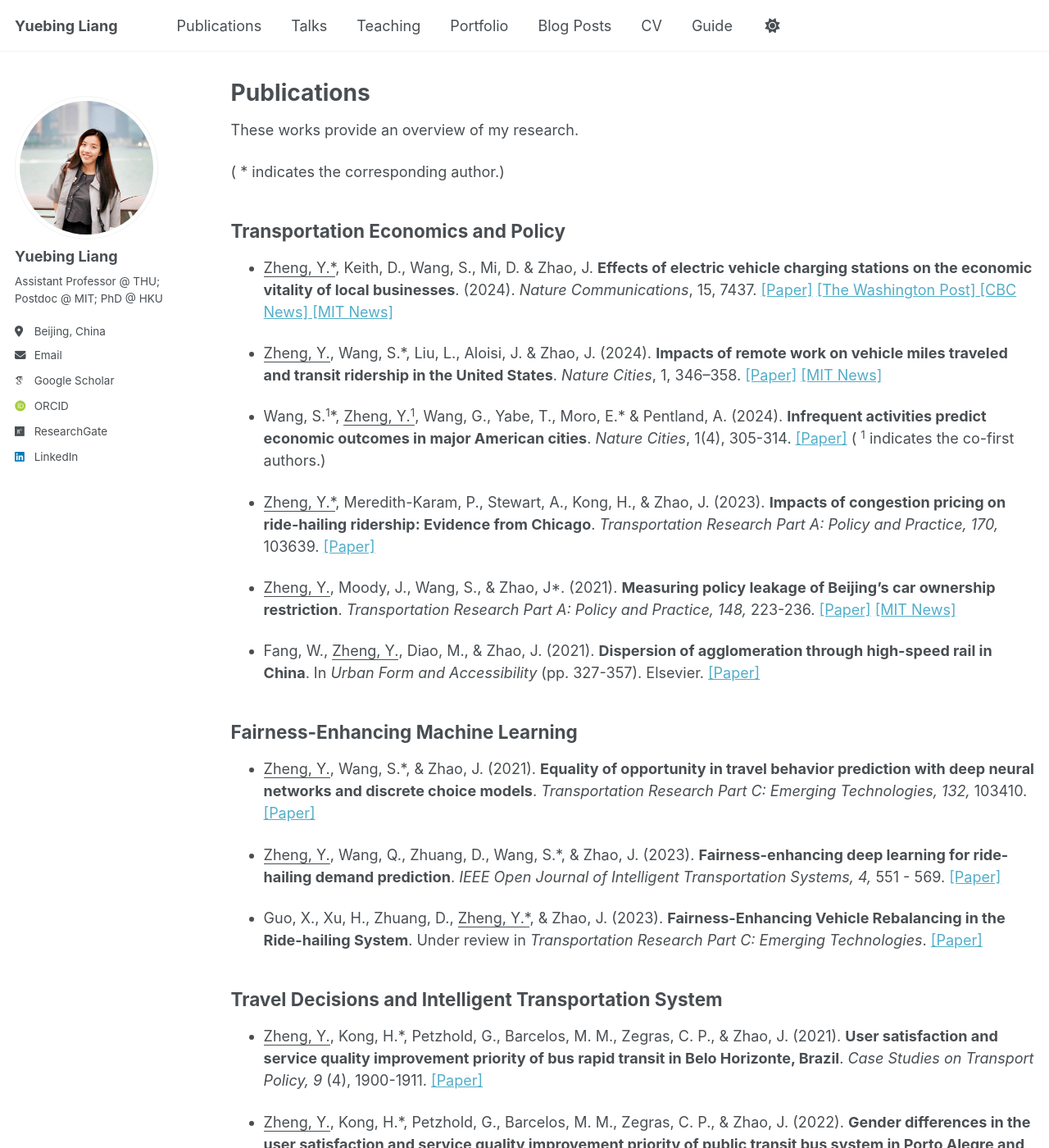
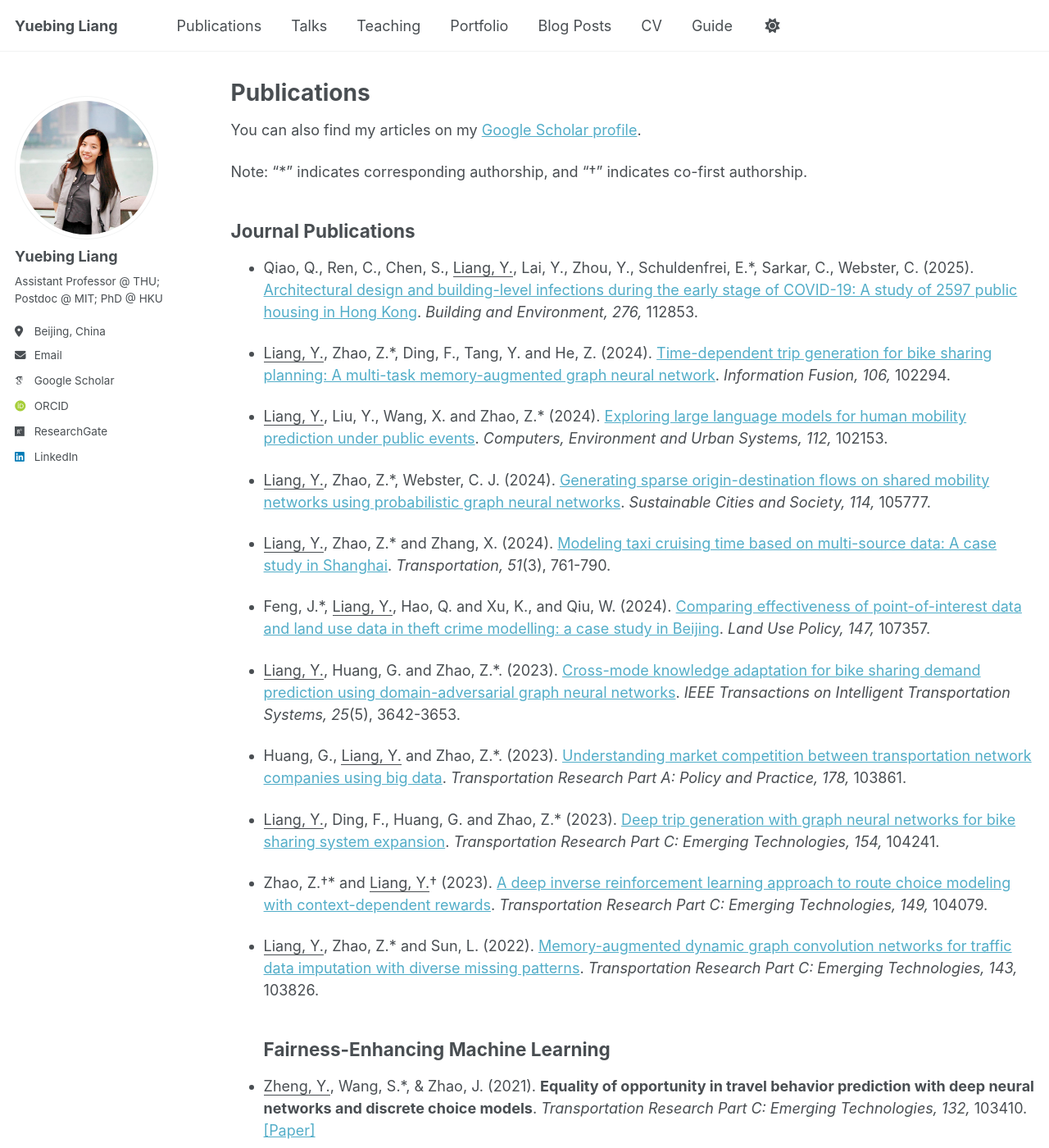
Before and after one commit to yuebingliang/yuebingliang.github.io, a Jekyll site: the page built from _pages/publications.md, in a window 1280 px wide and 1400 px high. Shown: the whole window at 82% size. Built offline with Jekyll 4.4.1, drawn with Linux system fonts in a browser that asks for light colours; some web fonts are replaced.

Commit message:
Update publications.md

```diff
--- a/_pages/publications.md
+++ b/_pages/publications.md
@@ -4,25 +4,32 @@ title: "Publications"
 permalink: /publications/
 author_profile: true
 ---
-These works provide an overview of my research.
+You can also find my articles on my [Google Scholar profile](https://scholar.google.com/citations?user=qIWf7ZgAAAAJ&hl=zh-CN&oi=sra).
 
-( * indicates the corresponding author.)
+Note: “*” indicates corresponding authorship, and “†” indicates co-first authorship.
 
-## Transportation Economics and Policy
-* <u>Zheng, Y.*</u>, Keith, D., Wang, S., Mi, D. & Zhao, J.  **Effects of electric vehicle charging stations on the economic vitality of local businesses**. (2024). <i> Nature Communications</i>, 15, 7437. <a href="https://www.nature.com/articles/s41467-024-51554-9"> [Paper]</a> <a href="https://www.washingtonpost.com/climate-solutions/2024/10/14/ev-charging-station-business-boost/"> [The Washington Post]</a><a href="https://www.cbc.ca/news/science/what-on-earth-ev-chargers-1.7354629"> [CBC News]</a><a href="https://news.mit.edu/2024/study-ev-charging-stations-boost-nearby-business-spending-0904"> [MIT News]</a>
+## Journal Publications
+* Qiao, Q., Ren, C., Chen, S., <u>Liang, Y.</u>, Lai, Y., Zhou, Y., Schuldenfrei, E.*, Sarkar, C., Webster, C. (2025). [Architectural design and building-level infections during the early stage of COVID-19: A study of 2597 public housing in Hong Kong](https://doi.org/10.1016/j.buildenv.2025.112853). <i>Building and Environment, 276, </i>112853.
 
-* <u>Zheng, Y.</u>, Wang, S.*, Liu, L., Aloisi, J. & Zhao, J. (2024). **Impacts of remote work on vehicle miles traveled and transit ridership in the United States**. <i> Nature Cities</i>, 1, 346–358. <a href="https://doi.org/10.1038/s44284-024-00057-1"> [Paper]</a> <a href="https://news.mit.edu/2024/has-remote-work-changed-how-people-travel-0409"> [MIT News]</a>
+* <u>Liang, Y.</u>, Zhao, Z.*, Ding, F., Tang, Y. and He, Z. (2024). [Time-dependent trip generation for bike sharing planning: A multi-task memory-augmented graph neural network](https://doi.org/10.1016/j.inffus.2024.102294). <i>Information Fusion, 106, </i>102294.
 
-* Wang, S.<sup>1</sup><span>&#42;</span>, <u>Zheng, Y.<sup>1</sup></u>, Wang, G., Yabe, T., Moro, E.<span>&#42;</span> & Pentland, A. (2024). **Infrequent activities predict economic outcomes in major American cities**. <i> Nature Cities</i>, 1(4), 305-314. <a href="https://doi.org/10.1038/s44284-024-00051-7"> [Paper]</a> ( <sup>1</sup> indicates the co-first authors.)
+* <u>Liang, Y.</u>, Liu, Y., Wang, X. and Zhao, Z.* (2024). [Exploring large language models for human mobility prediction under public events](https://doi.org/10.1016/j.compenvurbsys.2024.102153). <i>Computers, Environment and Urban Systems, 112, </i>102153.
 
-* <u>Zheng, Y.*</u>, Meredith-Karam, P., Stewart, A., Kong, H., & Zhao, J. (2023). **Impacts of congestion pricing on ride-hailing ridership: Evidence from Chicago**.  <i> Transportation Research Part A: Policy and Practice, 170,</i> 103639. <a href="https://doi.org/10.1016/j.tra.2023.103639"> [Paper]</a>
+* <u>Liang, Y.</u>, Zhao, Z.*, Webster, C. J. (2024). [Generating sparse origin-destination flows on shared mobility networks using probabilistic graph neural networks](https://doi.org/10.1016/j.scs.2024.105777). <i>Sustainable Cities and Society, 114, </i>105777.
 
-* <u>Zheng, Y.</u>, Moody, J., Wang, S., & Zhao, J*. (2021). **Measuring policy leakage of Beijing’s car ownership restriction**.  <i> Transportation Research Part A: Policy and Practice, 148,</i> 223-236. <a href="https://doi.org/10.1016/j.tra.2021.03.008"> [Paper]</a> <a href="https://news.mit.edu/2021/car-ownership-china-0608"> [MIT News]</a>
+* <u>Liang, Y.</u>, Zhao, Z.* and Zhang, X. (2024). [Modeling taxi cruising time based on multi-source data: A case study in Shanghai](https://doi.org/10.1007/s11116-022-10348-y). <i>Transportation, 51</i>(3), 761-790.
 
-* Fang, W., <u>Zheng, Y.</u>, Diao, M., & Zhao, J. (2021). **Dispersion of agglomeration through high-speed rail in China**. In <i> Urban Form and Accessibility</i> (pp. 327-357). Elsevier. <a href="https://doi.org/10.1016/B978-0-12-819822-3.00012-2"> [Paper]</a>
+* Feng, J.*, <u>Liang, Y.</u>, Hao, Q. and Xu, K., and Qiu, W. (2024). [Comparing effectiveness of point-of-interest data and land use data in theft crime modelling: a case study in Beijing](https://doi.org/10.1016/j.landusepol.2024.107357). <i>Land Use Policy, 147, </i>107357.
 
+* <u>Liang, Y.</u>, Huang, G. and Zhao, Z.*. (2023). [Cross-mode knowledge adaptation for bike sharing demand prediction using domain-adversarial graph neural networks](https://doi.org/10.1109/TITS.2023.3322717). <i>IEEE Transactions on Intelligent Transportation Systems, 25</i>(5), 3642-3653.
 
+* Huang, G., <u>Liang, Y.</u> and Zhao, Z.*. (2023). [Understanding market competition between transportation network companies using big data](https://doi.org/10.1016/j.tra.2023.103861). <i>Transportation Research Part A: Policy and Practice, 178, </i>103861.
 
+* <u>Liang, Y.</u>, Ding, F., Huang, G. and Zhao, Z.* (2023). [Deep trip generation with graph neural networks for bike sharing system expansion](https://doi.org/10.1016/j.trc.2023.104241). <i>Transportation Research Part C: Emerging Technologies, 154, </i>104241.
+
+* Zhao, Z.†* and <u>Liang, Y.</u>† (2023). [A deep inverse reinforcement learning approach to route choice modeling with context-dependent rewards](https://doi.org/10.1016/j.trc.2023.104079). <i>Transportation Research Part C: Emerging Technologies, 149, </i>104079.
+
+* <u>Liang, Y.</u>, Zhao, Z.* and Sun, L. (2022). [Memory-augmented dynamic graph convolution networks for traffic data imputation with diverse missing patterns](https://doi.org/10.1016/j.trc.2022.103826). <i>Transportation Research Part C: Emerging Technologies, 143, </i>103826.
 ## Fairness-Enhancing Machine Learning
 
 <!-- ![text](/images/profile.png){: .align-left width="100px"; padding-right: "20px"} -->
```
